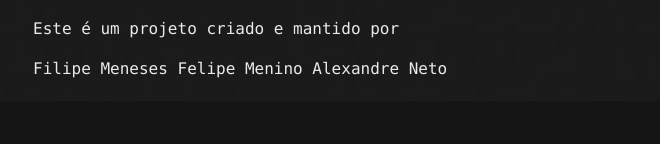
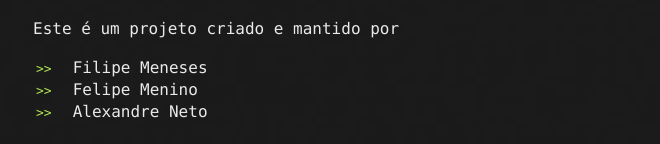
Before and after one commit to alexNeto-zz/caller-app, a plain HTML site: page index.html in a window 1280 px wide. Shown: the part 1030-1174 px from the top of the page, without its empty margins (307-967 px from the left). Before the commit the page ends 1131 px from the top, so only its background shows below. Drawn offline with Linux system fonts and the light colour scheme.

```diff
--- a/index.html
+++ b/index.html
@@ -57,9 +57,11 @@
 
 <p>Este é um projeto criado e mantido por</p>
 
-<p>Filipe Meneses
-Felipe Menino
-Alexandre Neto</p>
+<ul>
+<li>Filipe Meneses</li>
+<li>Felipe Menino</li>
+<li>Alexandre Neto</li>
+</ul>
       </section>
     </div>
 
--- a/params.json
+++ b/params.json
@@ -1,6 +1,6 @@
 {
   "name": "Callerapp",
   "tagline": "",
-  "body": "### CallerApp.\r\nCallerApp é um aplicativo que ajuda os professores a gerenciar as chamadas na sala de aula. Utilizando AppInventor e o Arduíno faz com que o professor não perca tempo com as chamadas.\r\n\r\n### Funcionamento\r\nSeu funcionamento é bastante simples e fácil. O Arduíno fará a leitura do cartão RFID e fará o envio para o aplicativo no celular que tratará as presenças \r\n\r\n###Facilidade\r\n\r\n * Ajuda o professor na chamada;\r\n * Evita perdas de tempo;\r\n * Os alunos ficam felizes =D.\r\n\r\n### Diagrama de montagem\r\n\r\n![Diagrama de montagem](https://trello-attachments.s3.amazonaws.com/5819511fb8243d115c9155d1/582a30ee2134c059c06e5543/de89d2652baec330527fba7b24ef3e6a/controle_.png)\r\n\r\n### Mantenedores\r\n\r\nEste é um projeto criado e mantido por\r\n\r\nFilipe Meneses\r\nFelipe Menino\r\nAlexandre Neto\r\n\r\n",
+  "body": "### CallerApp.\r\nCallerApp é um aplicativo que ajuda os professores a gerenciar as chamadas na sala de aula. Utilizando AppInventor e o Arduíno faz com que o professor não perca tempo com as chamadas.\r\n\r\n### Funcionamento\r\nSeu funcionamento é bastante simples e fácil. O Arduíno fará a leitura do cartão RFID e fará o envio para o aplicativo no celular que tratará as presenças \r\n\r\n###Facilidade\r\n\r\n * Ajuda o professor na chamada;\r\n * Evita perdas de tempo;\r\n * Os alunos ficam felizes =D.\r\n\r\n### Diagrama de montagem\r\n\r\n![Diagrama de montagem](https://trello-attachments.s3.amazonaws.com/5819511fb8243d115c9155d1/582a30ee2134c059c06e5543/de89d2652baec330527fba7b24ef3e6a/controle_.png)\r\n\r\n### Mantenedores\r\n\r\nEste é um projeto criado e mantido por\r\n\r\n\r\n * Filipe Meneses\r\n * Felipe Menino\r\n * Alexandre Neto\r\n\r\n\r\n",
   "note": "Don't delete this file! It's used internally to help with page regeneration."
 }
```
